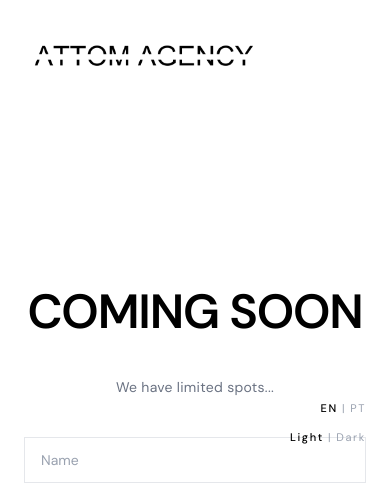
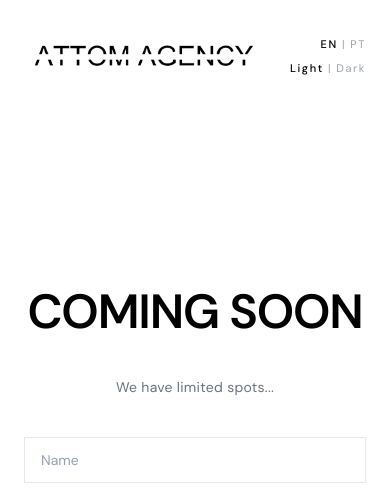
Before and after one commit to helloatomagency-arch/attom-website, a Next.js app: page / in a window 390 px wide. Shown: the top 494 px of the page. Built offline with nearby package versions, Linux system fonts and the light colour scheme.

Commit message:
fix: move lang/theme buttons to header on mobile

```diff
--- a/components/ComingSoon.tsx
+++ b/components/ComingSoon.tsx
@@ -94,8 +94,8 @@ export default function ComingSoon() {
   return (
     <main className={`min-h-screen flex flex-col ${d ? "bg-black text-white" : "bg-white text-black"}`}>
 
-      {/* HEADER */}
-      <header className={`flex items-center pt-8 pb-0 mb-24 px-6 md:px-12 ${d ? "bg-black" : "bg-white"}`}>
+      {/* HEADER — logo + botões inline no mobile, painel fixo no desktop */}
+      <header className={`flex items-center justify-between pt-8 pb-0 mb-24 px-6 md:px-12 ${d ? "bg-black" : "bg-white"}`}>
         <Link href="/">
           <Image
             src="/logo_v2.png"
@@ -107,10 +107,24 @@ export default function ComingSoon() {
             priority
           />
         </Link>
+
+        {/* Botões visíveis só no mobile */}
+        <div className={`flex flex-col items-end gap-2 md:hidden text-[11px] tracking-[0.15em] uppercase ${d ? "text-white" : "text-black"}`}>
+          <div className="flex items-center gap-1">
+            <button onClick={() => setLang("en")} className={`transition ${lang === "en" ? "font-medium" : "text-gray-400"}`}>EN</button>
+            <span className="text-gray-400">|</span>
+            <button onClick={() => setLang("pt")} className={`transition ${lang === "pt" ? "font-medium" : "text-gray-400"}`}>PT</button>
+          </div>
+          <div className="flex items-center gap-1">
+            <button onClick={() => setTheme("light")} className={`transition ${theme === "light" ? "font-medium" : "text-gray-400"}`}>Light</button>
+            <span className="text-gray-400">|</span>
+            <button onClick={() => setTheme("dark")} className={`transition ${theme === "dark" ? "font-medium" : "text-gray-400"}`}>Dark</button>
+          </div>
+        </div>
       </header>
 
-      {/* PAINEL LATERAL FIXO */}
-      <div className="fixed right-6 top-1/2 -translate-y-1/2 z-50 flex flex-col items-end gap-3">
+      {/* PAINEL LATERAL FIXO — só no desktop */}
+      <div className="hidden md:flex fixed right-6 top-1/2 -translate-y-1/2 z-50 flex-col items-end gap-3">
         <div className={`flex items-center gap-1 text-[11px] tracking-[0.15em] uppercase ${d ? "text-white" : "text-black"}`}>
           <button
             onClick={() => setLang("en")}
```
